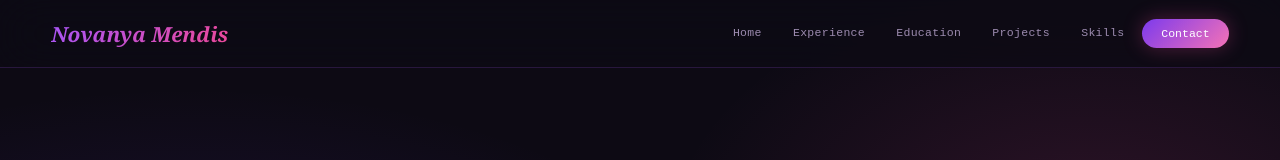
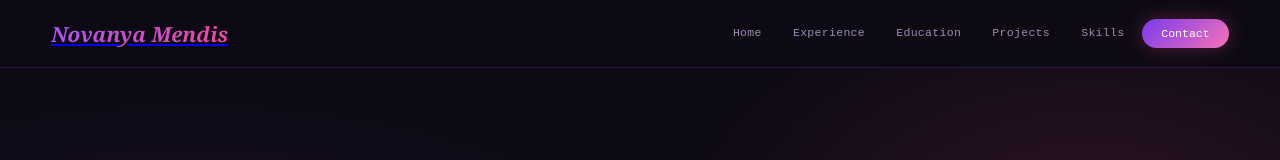
Before and after one commit to Novanya/Official-Portfolio, a React (Vite) app: page / in a window 1280 px wide. Shown: the top 160 px of the page. Built offline with nearby package versions, Linux system fonts and the light colour scheme.

Commit message:
Wrap logo in anchor tag for navigation

```diff
--- a/src/components/Navbar.jsx
+++ b/src/components/Navbar.jsx
@@ -4,7 +4,8 @@ import "./Navbar.css";
 export default function Navbar() {
   return (
     <nav className="nav">
-      <div className="nav-logo">Novanya Mendis</div>
+      <a href="#home">
+      <div className="nav-logo">Novanya Mendis</div></a>
       <div className="nav-items">
         <a href="#home">
           <button className="nav-btn">Home</button>
```
